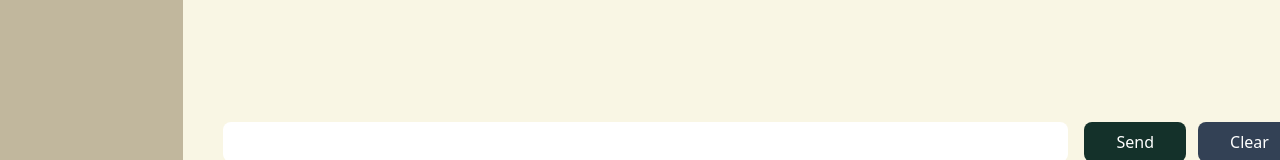
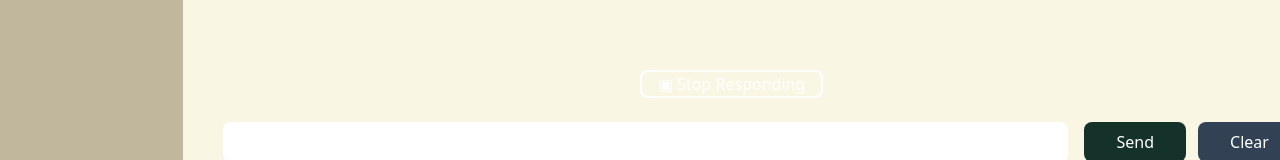
Before and after one commit to Yodawgz0/taco, a Next.js app: page /Homepage in a window 1280 px wide. Both pictures are taken after typing "Sample" into the empty fields and a click on the button "Send". Shown: the part 594-754 px from the top of the page. Built offline with nearby package versions, Linux system fonts and the light colour scheme.

Commit message:
adding stop responding feature

```diff
--- a/src/components/Chat.tsx
+++ b/src/components/Chat.tsx
@@ -1,4 +1,4 @@
-import React, { LegacyRef, useEffect, useRef, useState } from "react";
+import React, { useEffect, useRef, useState } from "react";
 import botIcon from "../assets/auto.png";
 import userIcon from "../assets/user.png";
 
@@ -26,6 +26,7 @@ export default function Chat() {
       timeStamp: new Date().toISOString(),
     },
   ]);
+  const [showStopResponding, setShowStopResponding] = useState<boolean>(false);
 
   const lastChatRef = useRef<HTMLDivElement>(null);
 
@@ -40,9 +41,14 @@ export default function Chat() {
         },
       ]);
       setChatText("");
+      setShowStopResponding(true);
     } else {
       setalertInfoFlag([true, "Can't Send Empty Text!"]);
     }
+  };
+
+  const handleStopResp = () => {
+    setShowStopResponding(false);
   };
 
   useEffect(() => {
@@ -70,6 +76,7 @@ export default function Chat() {
         ) : (
           <></>
         )}
+
         <div className=" overflow-scroll scroll h-auto">
           {chatRepliesSet.map((ele, index) => (
             <div
@@ -99,7 +106,14 @@ export default function Chat() {
             </div>
           ))}
         </div>
-
+        {showStopResponding && (
+          <button
+            onClick={() => handleStopResp()}
+            className="text-white fixed top-[83%] left-[50%] border-solid border-white border-2 rounded-lg px-4"
+          >
+            ▣ Stop Responding
+          </button>
+        )}
         <div className="grid grid-cols-12 gap-3 mx-10 my-11">
           <div className="col-span-10">
             <input
@@ -114,8 +128,9 @@ export default function Chat() {
           </div>
           <div className="mx-1 flex flex-row">
             <button
-              className="text-white me-3 bg-hypLightPurple px-8 rounded-lg py-2"
+              className="text-white me-3 bg-hypLightPurple px-8 rounded-lg py-2 focus:bg-violet-950"
               onClick={(e) => onSendHandler()}
+              disabled={showStopResponding}
             >
               Send
             </button>
```
